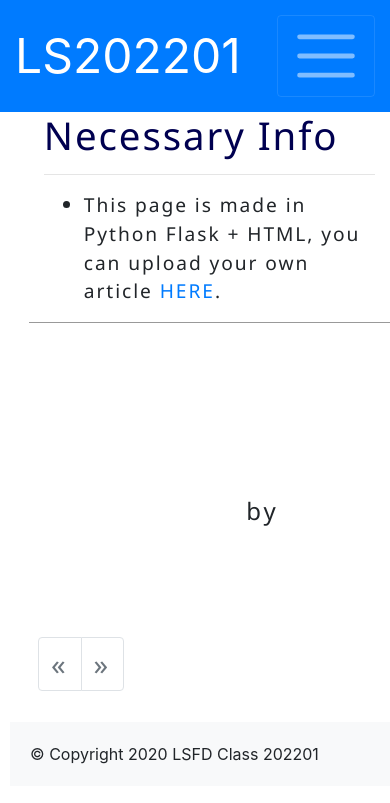
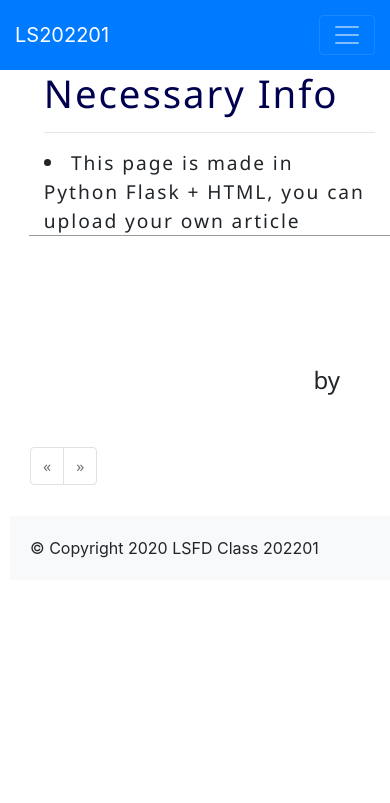
Before and after one commit to andyzhouty/lsfd202201v3, a Flask app: template lsfd202201/templates/articles.html in a window 390 px wide. Shown: the top 803 px of the page. Run offline with Flask 2, Linux system fonts and the light colour scheme; the template is opened without the code that fills it, so the values that code supplies are empty; parts of the project's set-up code (start-up, migrations or seed data) failed here and were passed over; some libraries are stand-ins or nearby versions.

Commit message:
Fix styles

```diff
--- a/lsfd202201/static/css/main_mobile.css
+++ b/lsfd202201/static/css/main_mobile.css
@@ -2,12 +2,6 @@
 
     nav {
         padding: 15px !important;
-    }
-    .navbar-brand, .navbar-toggler {
-        font-size: 3em !important;
-    }
-    .nav-item {
-        font-size: 1.8em !important;
     }
     .focus {
         font-size: 2em;
@@ -41,16 +35,10 @@
 
     .main-passage {
         margin-top: 5px;
-        padding: 10px;
-        text-indent: 2em;
-    }
-
-    .col-lg-9 {
+        padding: 3px;
         letter-spacing: 0.1em;
-        line-height: 1.9em;
-        font-size: 1.8em;
-        margin-left: 8px;
-        max-width: 95%;
+        line-height: 1.5em;
+        font-size: 1.2em;
     }
 
     footer {
--- a/lsfd202201/templates/articles.html
+++ b/lsfd202201/templates/articles.html
@@ -5,30 +5,21 @@
 {% endblock %}
 {% block focus %}Necessary Info{% endblock %}
 {% block news_list %}
-    <ul style="line-height: 1.5em;">
         <li>
             This page is made in Python Flask + HTML, you can upload your
             own article
-            <a href="{{ url_for("articles.upload") }}">HERE</a>.
         </li>
     </ul>
 {% endblock %}
-    <h2 style="float:left;font-size:48px;">
 {% block article_title %}
 {{ this_article.title }}
 {% endblock %}
-    </h2>
-    <br>
-    <h4 style="float:right">
 {% block date%}
 {{ this_article.date }}
 {% endblock %}
-    </h4><br><br>
-    <h4 style="position: absolute; right: 100px">
 {% block author %}
 by {{ this_article.author }}
 {% endblock %}
-    </h4>
 {% block article_content %}
     {{ content | safe }}
 {% endblock %}
--- a/lsfd202201/templates/base.html
+++ b/lsfd202201/templates/base.html
@@ -4,6 +4,7 @@
     {% block head %}
         <title>{% block title -%}LS202201{%- endblock %}</title>
         <meta charset="utf-8">
+        <meta name="viewport" content="width=device-width, initial-scale=1, shrink-to-fit=no">
         {% block styles -%}
             <link href="/static/favicon/favicon.ico" rel="shortcut icon">
             {{ share.load(serve_local=True) }}
--- a/lsfd202201/templates/main.html
+++ b/lsfd202201/templates/main.html
@@ -30,7 +30,7 @@
             </div>
             <div class="col-lg-9">
                 <div class="idea">
-                        <h2 style="float:left;font-size:48px;">
+                        <h2 style="float:left;font-size:2.2em;">
                             {% block article_title %}
                             2020，我们来了
                             {% endblock %}
@@ -39,8 +39,8 @@
                             {% block date%}
                             2020-01-16
                             {% endblock %}
-                        </h4><br><br>
-                        <h4 style="position: absolute; right: 100px">
+                        </h4><br><br><br><br>
+                        <h4 style="position: absolute; right: 50px">
                             {% block author%}
                             by John
                             {% endblock %}
```
Lines whose indentation alone changed are shown as unchanged.
